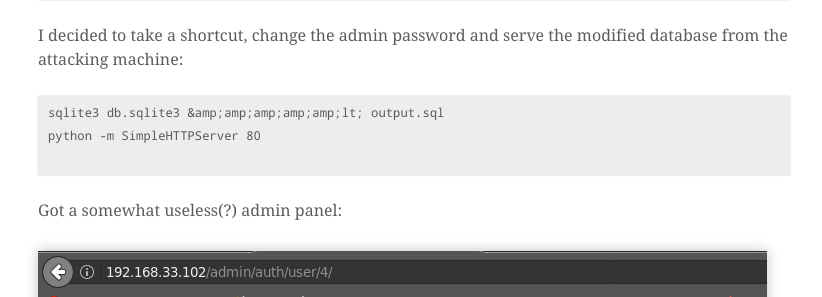
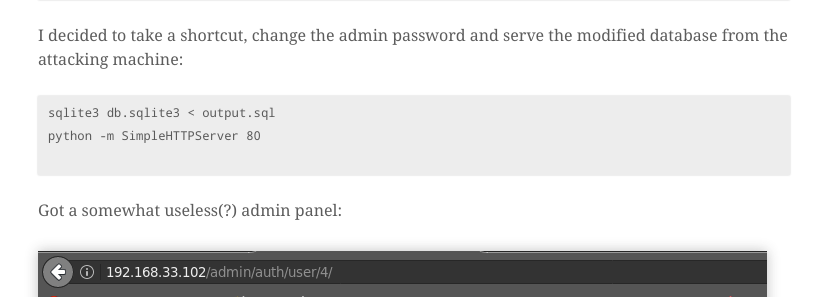
Before and after one commit to mrpnkt/mrpnkt.github.io, a Jekyll site: the page built from _posts/2017-10-27-writeup-bulldog.md, in a window 1280 px wide and 900 px high, scrolled down 6502 px. Shown: the part 156-453 px from the top of the window, without its empty margins (226-1048 px from the left). Built offline with Jekyll 4.4.1, drawn with Linux system fonts in a browser that asks for light colours.

Commit message:
Update 2017-10-27-writeup-bulldog.md

````diff
--- a/_posts/2017-10-27-writeup-bulldog.md
+++ b/_posts/2017-10-27-writeup-bulldog.md
@@ -188,7 +188,7 @@ https://autohotkey.com/board/topic/108950-pbkdf2-makes-passwords-harder-to-crack
 I decided to take a shortcut, change the admin password and serve the modified database from the attacking machine:
 
 ```
-sqlite3 db.sqlite3 &amp;amp;amp;amp;amp;lt; output.sql
+sqlite3 db.sqlite3 < output.sql
 python -m SimpleHTTPServer 80
 
 ```
````
